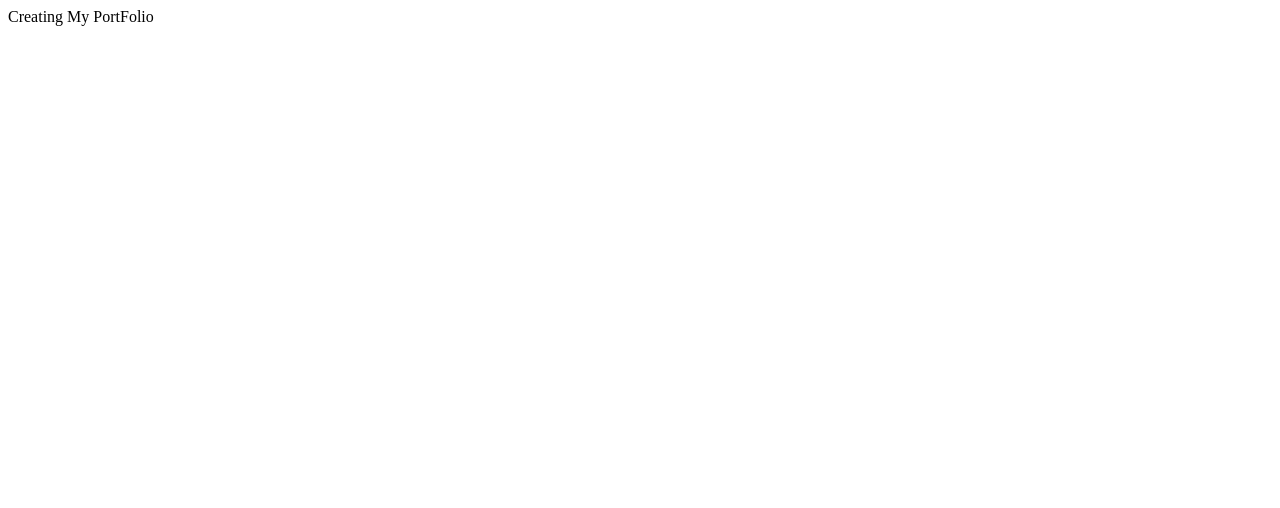
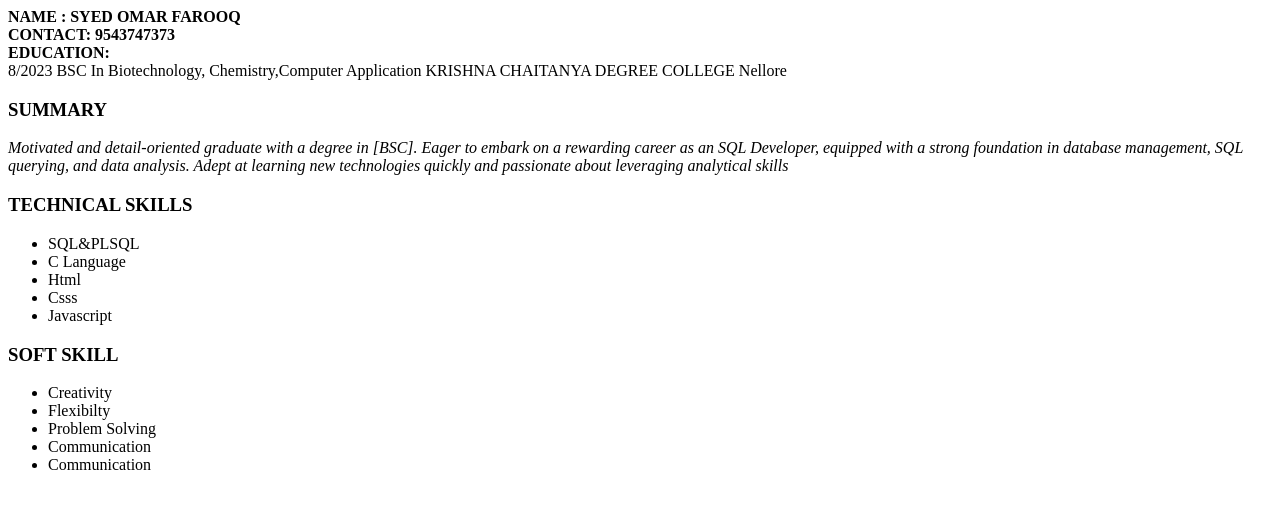
Before and after one commit to SyedFarooq950/Personal-Portfolio, a plain HTML site: page index.html in a window 1280 px wide. Drawn offline with Linux system fonts and the light colour scheme.

Commit message:
portcommit

```diff
--- a/index.html
+++ b/index.html
@@ -4,9 +4,30 @@
     <meta charset="UTF-8">
     <meta name="viewport" content="width=device-width, initial-scale=1.0">
     <title>Document</title>
+    <link rel="stylesheet" href="style.css"/>
 </head>
 <body>
-    <h>Creating My PortFolio</h>
+<div>
+  <nav>
+    <B id="name"> NAME : SYED OMAR FAROOQ</B><br>
+    <b id="contact">CONTACT:   9543747373</b><br>
+    <b>EDUCATION:</b><br>8/2023 BSC In Biotechnology, Chemistry,Computer Application KRISHNA CHAITANYA DEGREE COLLEGE Nellore</p>
+ </nav>
+</div>
+<div>
+<h3>SUMMARY</h3>
+<i>Motivated and detail-oriented graduate with a degree in [BSC]. Eager to embark
+    on a rewarding career as an SQL Developer, equipped with a strong foundation
+    in database management, SQL querying, and data analysis. Adept at learning
+    new technologies quickly and passionate about leveraging analytical skills</i>
+<h3>TECHNICAL SKILLS</h3>
 
+<ul><li>SQL&PLSQL</li><li>C Language</li><li>Html</li><li>Csss</li><li>Javascript</li></ul>
+</div>
+<div>
+    <h3>SOFT SKILL</h3>
+    <ul><li>Creativity</li><li>Flexibilty</li><li>Problem Solving</li><li>Communication</li><li>Communication</li></ul>
+
+</div>
 </body>
 </html>
```
